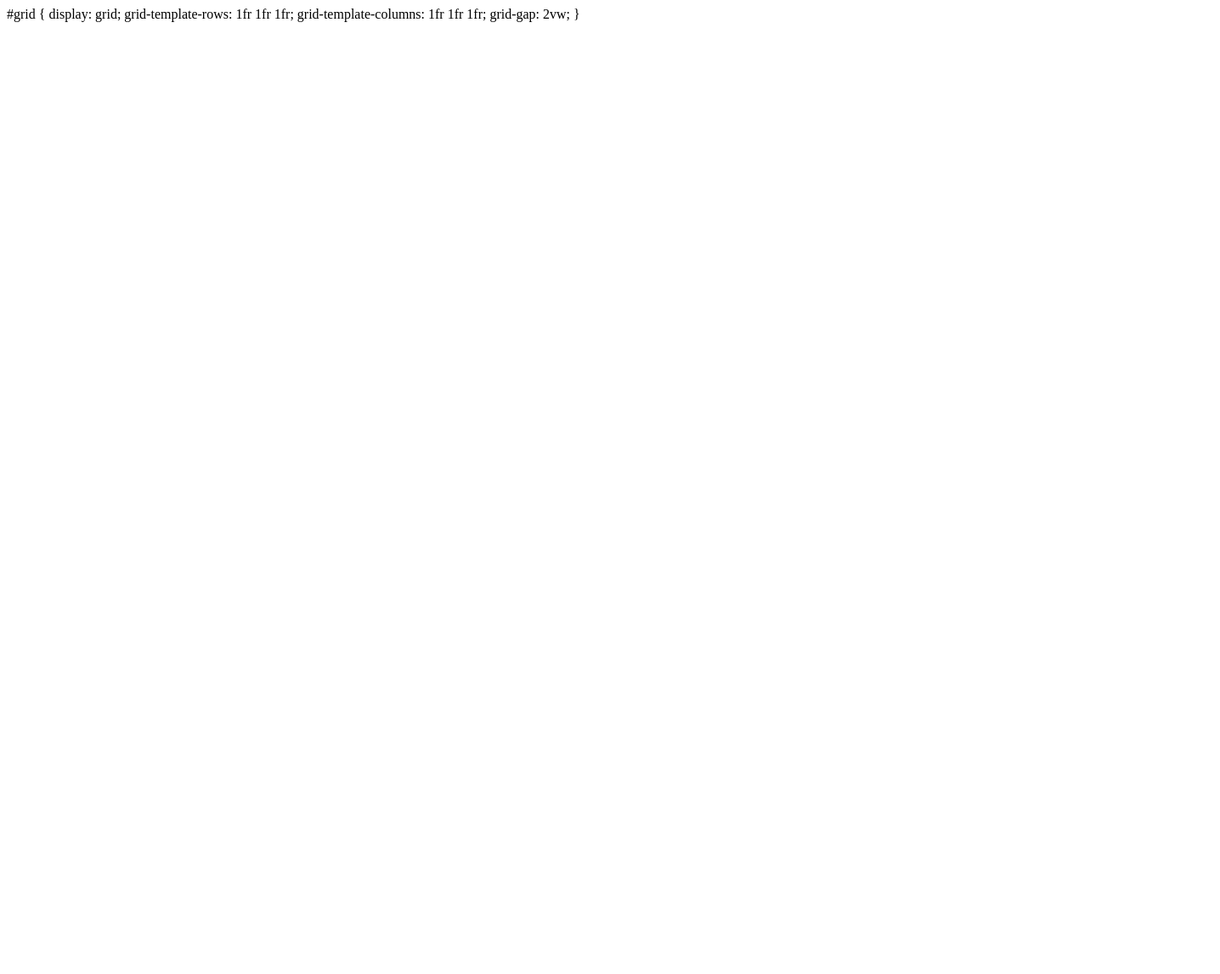
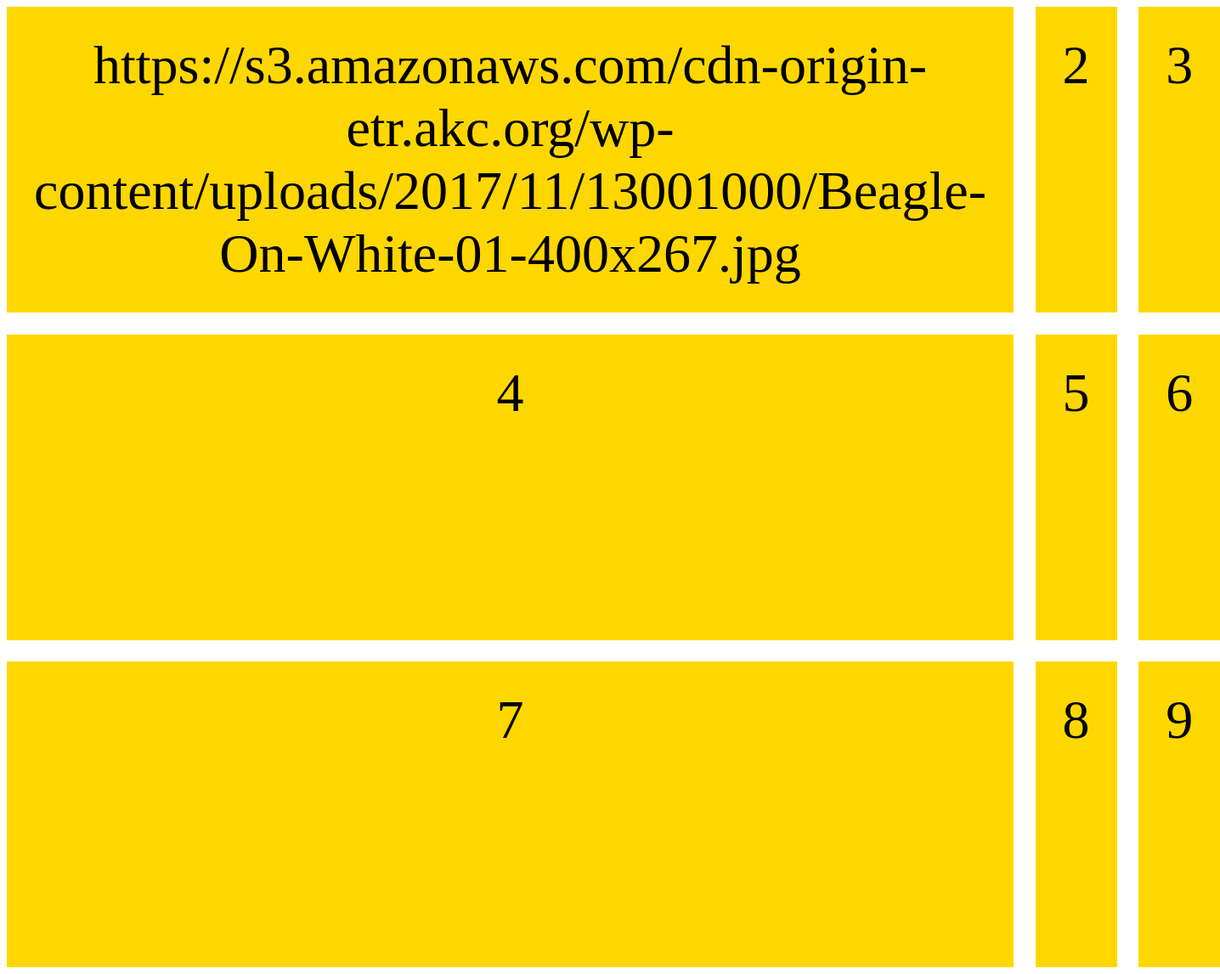
Before and after one commit to vacationtime/Website, a plain HTML site: page index.html in a window 1280 px wide. Shown: the whole page at 85% size, 1436 px wide, since content can reach past the window. Before the commit the page ends 800 px from the top, so only its background shows below. Drawn offline with Linux system fonts and the light colour scheme.

Commit message:
Update index.html

```diff
--- a/index.html
+++ b/index.html
@@ -1,6 +1,27 @@
+<!doctype html>
+<title>Example</title>
+<style>
 #grid {
   display: grid;
   grid-template-rows: 1fr 1fr 1fr;
   grid-template-columns: 1fr 1fr 1fr;
   grid-gap: 2vw;
   }
+#grid > div {
+  font-size: 5vw;
+  padding: .5em;
+  background: gold;
+  text-align: center;
+}
+</style>
+<div id="grid">
+  <div>https://s3.amazonaws.com/cdn-origin-etr.akc.org/wp-content/uploads/2017/11/13001000/Beagle-On-White-01-400x267.jpg</div>
+  <div>2</div>
+  <div>3</div>
+  <div>4</div>
+  <div>5</div>
+  <div>6</div>
+  <div>7</div>
+  <div>8</div>
+  <div>9</div>
+</div>
```
